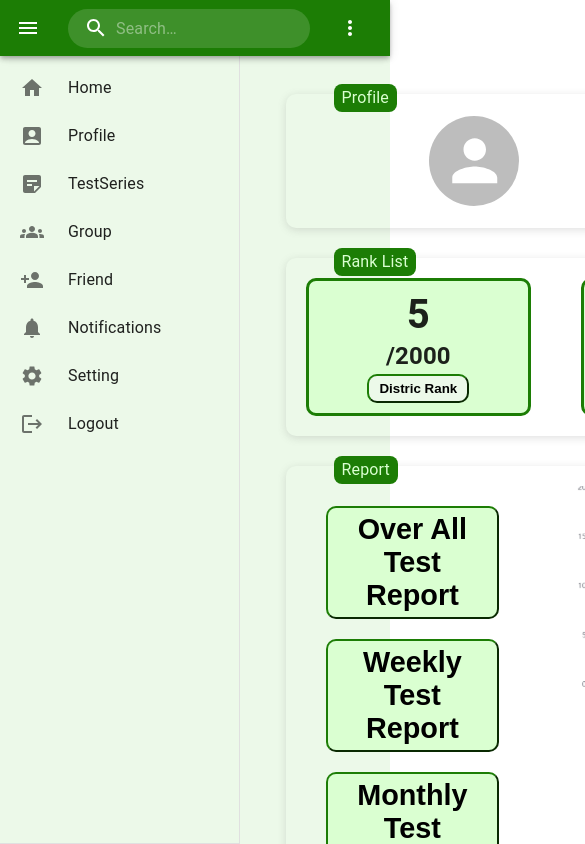
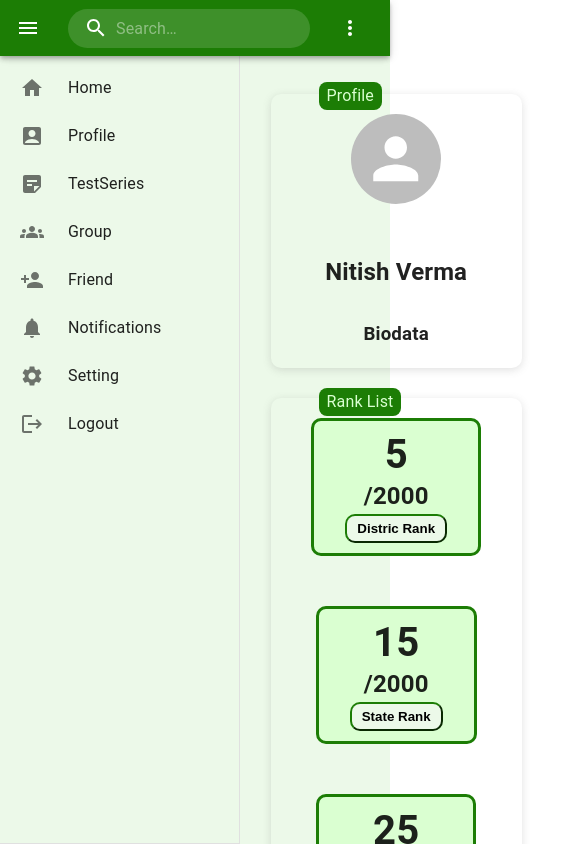
Before and after one commit to nitishVerma64/prep-iq, a React (Vite) app: page /profile in a window 390 px wide. Shown: the top 844 px of the page, 585 px wide, since content can reach past the window. Built offline with nearby package versions, Linux system fonts and the light colour scheme; a web font is replaced by a local one.

Commit message:
css-1st comit

```diff
--- a/src/component/pages/Profile.jsx
+++ b/src/component/pages/Profile.jsx
@@ -27,7 +27,7 @@ const Profile = () => {
                       <h2>Nitish Verma</h2>
                       <h3>Biodata</h3>
                   </div>
-                  <div className="profile-main-heading">
+                  <div className="profile-main-heading  profile-overlayer">
                     Profile
                   </div>
               </div>
@@ -53,7 +53,7 @@ const Profile = () => {
                       India Rank
                     </button>
                   </div>
-                  <div className="profile-main-heading">
+                  <div className="profile-main-heading rank-list-overlayer">
                     Rank List
                   </div>
               </div>
@@ -66,7 +66,7 @@ const Profile = () => {
                   <div className="profile-main-report-chart" >
                       <img src={Chart} alt="" />
                   </div>
-                  <div className="profile-main-heading">
+                  <div className="profile-main-heading report-overlayer">
                     Report
                   </div>
               </div>
--- a/src/component/pages/Profile/profileCss.css
+++ b/src/component/pages/Profile/profileCss.css
@@ -19,6 +19,10 @@
     box-shadow: rgba(99, 99, 99, 0.2) 0px 2px 8px 0px;
 }
 
+.profile-main-rank-list{
+    flex-wrap: wrap;
+}
+
 .profile-main-heading{
     background-color: var(--clr-DarkColor);
     color: var(--clr-LightColor);
@@ -35,9 +39,9 @@
     flex-direction: column;
     align-items: center;
     border:  3px solid var(--clr-DarkColor);
-    padding: 10px 0;
+    padding: 10px 5vw;
     border-radius: 10px;
-    width: 15rem;
+    width: fit-content;
     background-color: var(--clr-LightColor);
 }
 
@@ -60,3 +64,17 @@
     width: 92%;
     border-radius: 10px;
 }
+
+@media screen and (max-width:800px){
+    .profile-main-detail{
+        flex-direction: column;
+    }
+
+    .profile-overlayer{
+        margin-top: -270px;
+    }
+
+    .profile-main-rank-card{
+        padding: 10px 8vw;
+    }
+}
```
